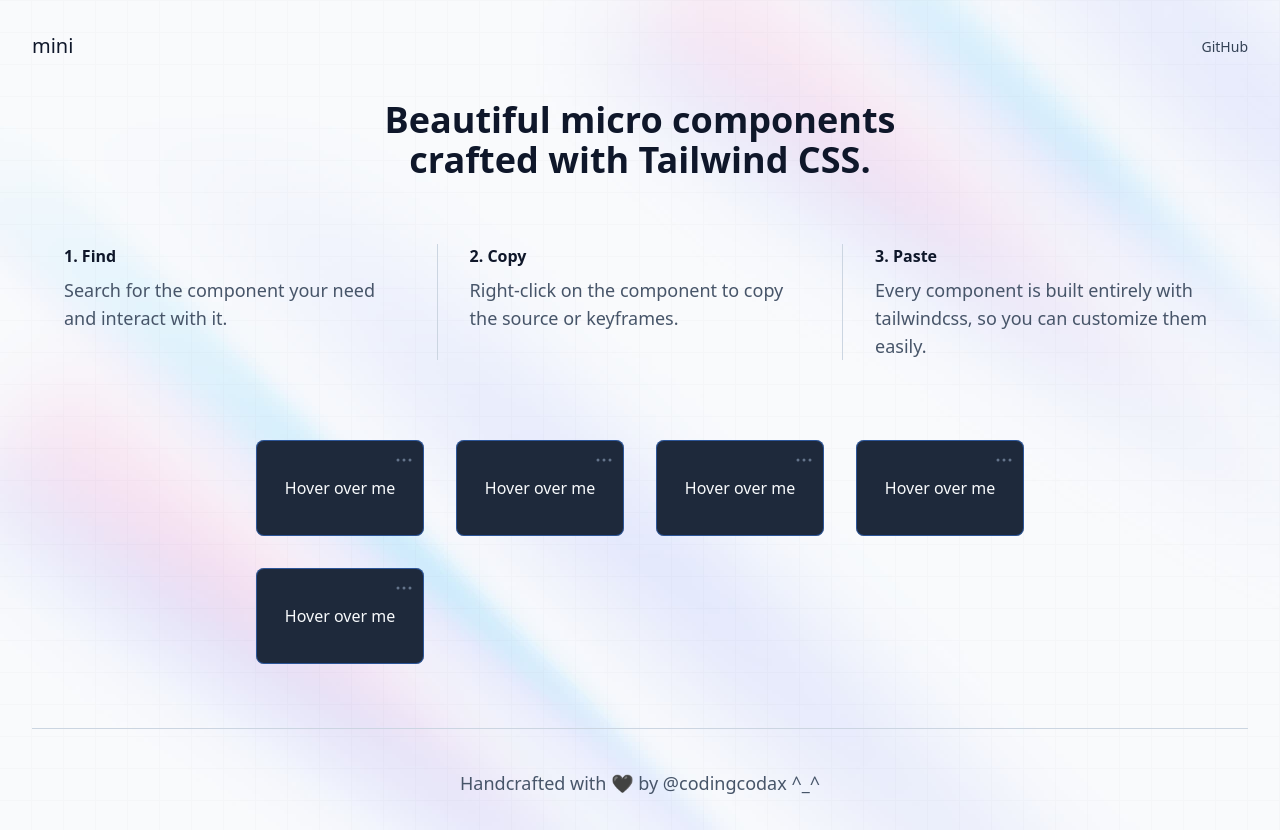
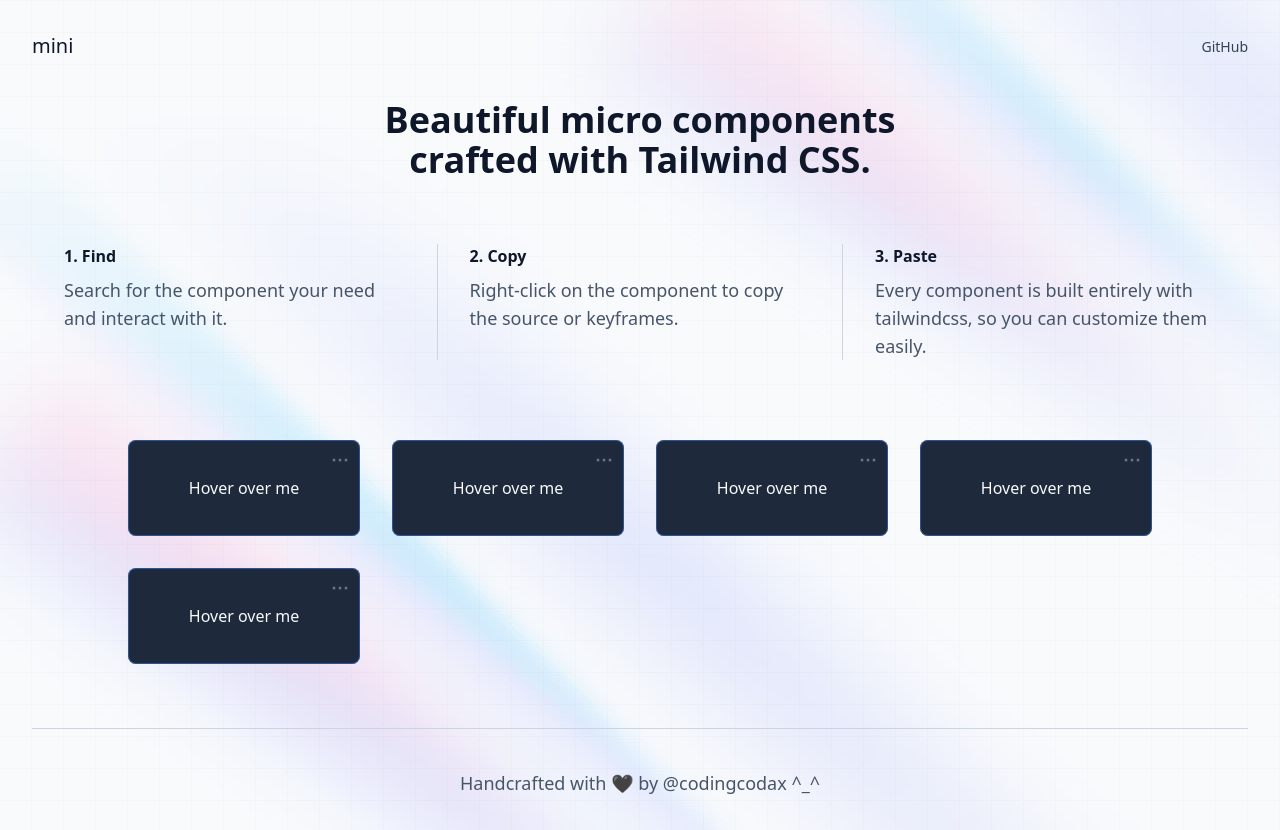
Before and after one commit to codingcodax/mini, a Next.js app: page /components in a window 1280 px wide. Built offline with nearby package versions, Linux system fonts and the light colour scheme.

Commit message:
feat(components): update max widht to snippets list

```diff
--- a/src/pages/components.tsx
+++ b/src/pages/components.tsx
@@ -37,7 +37,7 @@ const Components: NextPage = () => {
         </ol>
       </main>
 
-      <section className='mx-auto mt-20 max-w-3xl'>
+      <section className='mx-auto mt-20 max-w-screen-lg'>
         <ul className='grid grid-cols-1 gap-8 sm:grid-cols-2 md:grid-cols-3 lg:grid-cols-4'>
           {Snippets.map((snippet) => (
             <Snippet key={snippet.title} {...snippet} />
```
